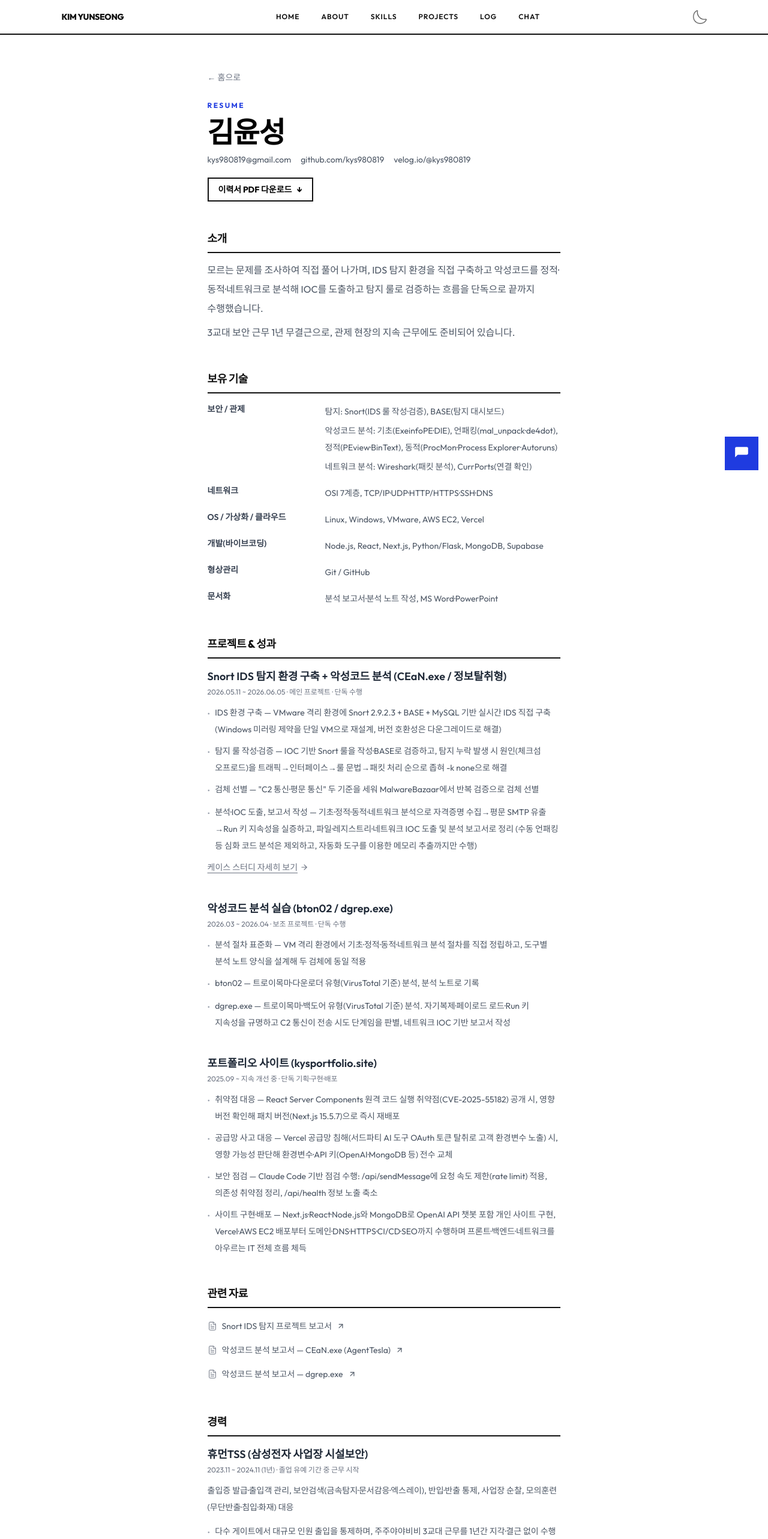
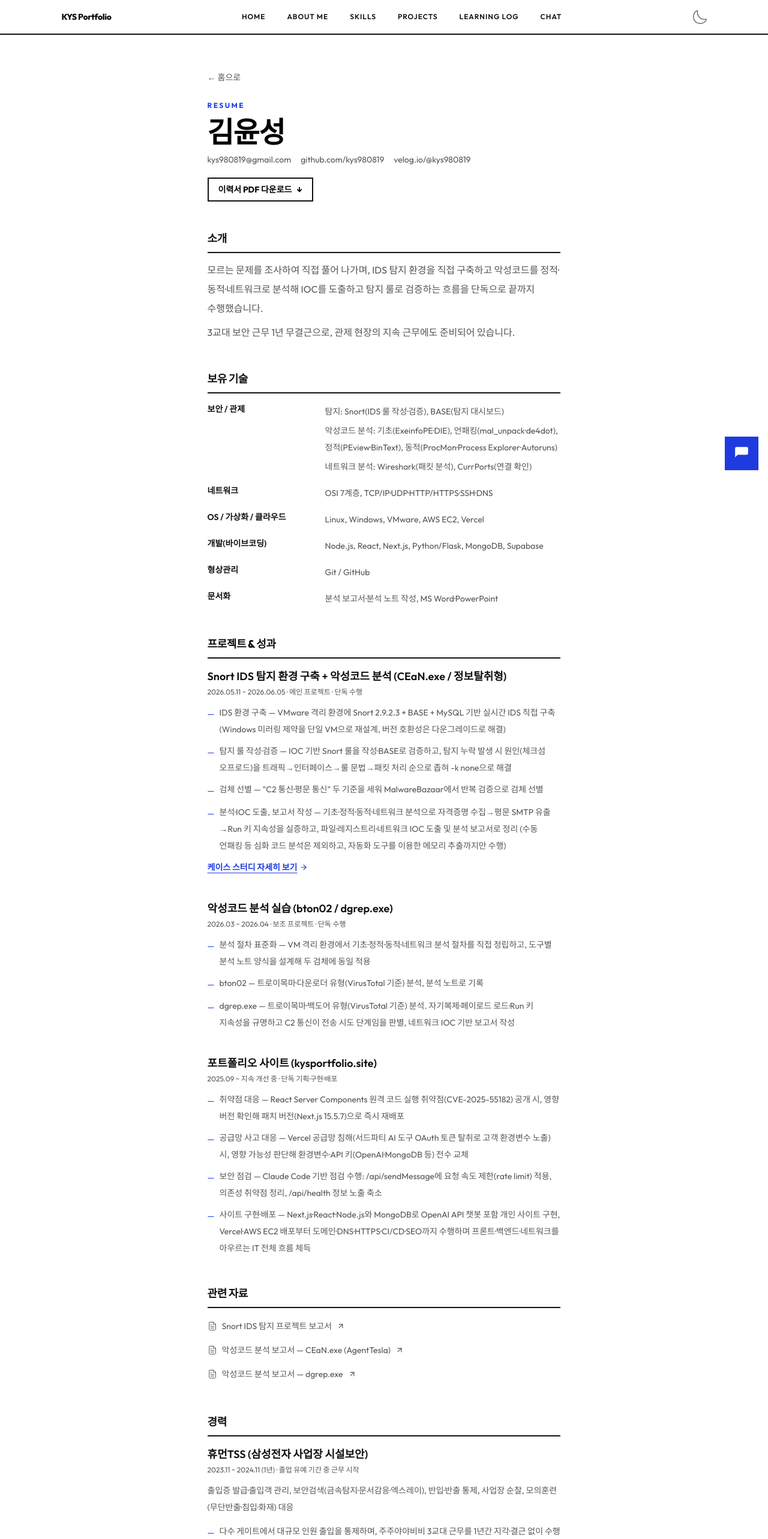
Before and after one commit to kys980819/portfolio, a Next.js app: page /resume in a window 1280 px wide. Shown: the top 2566 px of the page at 60% size. Built offline with nearby package versions, Linux system fonts and the light colour scheme; a web font is replaced by a local one.

Commit message:
리뷰 반영: /resume 본문 팔레트 완성, 임의 변경 문구 원복, 케이스 스터디 잔여 회색 정리

```diff
--- a/app/components/Footer.jsx
+++ b/app/components/Footer.jsx
@@ -7,7 +7,7 @@ const Footer = () => {
   return (
     <div className='mt-20 border-t-2 border-ink dark:border-darkBorder'>
       <div className='max-w-5xl mx-auto px-5 lg:px-8 pt-10'>
-        <p className='text-sm font-extrabold tracking-tight text-ink dark:text-darkText mb-2'>KIM YUNSEONG</p>
+        <p className='text-sm font-extrabold tracking-tight text-ink dark:text-darkText mb-2'>KYS Portfolio</p>
         <div className='w-max flex items-center gap-2'>
             <Image src={assets.mail_icon} alt='이메일 아이콘' className='w-6 dark:hidden'/>
             <Image src={assets.mail_icon_dark} alt='이메일 아이콘' className='w-6 hidden dark:block'/>
--- a/app/components/Header.jsx
+++ b/app/components/Header.jsx
@@ -10,7 +10,7 @@ const Header = () => {
         <div className='grid grid-cols-1 md:grid-cols-[1fr_auto] gap-10 items-start'>
           <div>
             <p className='text-xs font-bold uppercase tracking-[0.2em] text-accent dark:text-darkFocus mb-5'>
-              Security Analyst — Portfolio
+              KYS Portfolio
             </p>
             <h3 className='flex items-end gap-2 text-lg md:text-xl mb-4 font-medium'>
               안녕하세요, 김윤성입니다 <Image src={assets.hand_icon} alt='인사 아이콘' className='w-6'/>
--- a/app/components/Navbar.jsx
+++ b/app/components/Navbar.jsx
@@ -6,10 +6,10 @@ import React, { useEffect, useRef, useState } from 'react'
 
 const NAV_LINKS = [
   { href: '/#top', label: 'Home' },
-  { href: '/#about', label: 'About' },
+  { href: '/#about', label: 'About me' },
   { href: '/#skills', label: 'Skills' },
   { href: '/#projects', label: 'Projects' },
-  { href: '/#learning-log', label: 'Log' },
+  { href: '/#learning-log', label: 'Learning Log' },
   { href: '/#chat', label: 'Chat' },
 ]
 
@@ -50,7 +50,7 @@ const Navbar = () => {
       px-5 lg:px-8 xl:px-[8%] py-4 bg-white border-b-2 border-ink dark:bg-darkTheme dark:border-darkBorder'>
         <a href='/#top' aria-label="홈으로 이동"
           className='text-sm font-extrabold tracking-tight text-ink dark:text-darkText'>
-          KIM YUNSEONG
+          KYS Portfolio
         </a>
 
         <ul className='hidden md:flex items-center gap-7 lg:gap-9 text-xs font-semibold uppercase tracking-[0.08em]'>
--- a/app/components/Projects.jsx
+++ b/app/components/Projects.jsx
@@ -7,8 +7,8 @@ const Projects = () => {
   return (
     <div id='projects' className='w-full border-b border-ink dark:border-darkBorder scroll-mt-20'>
         <div className='max-w-5xl mx-auto px-5 lg:px-8 py-16 md:py-20'>
-            <p className='text-xs font-bold uppercase tracking-[0.2em] text-accent dark:text-darkFocus mb-3'>03 — Work</p>
-            <h2 className='text-4xl md:text-5xl font-extrabold tracking-tight'>Projects</h2>
+            <p className='text-xs font-bold uppercase tracking-[0.2em] text-accent dark:text-darkFocus mb-3'>03 — Projects</p>
+            <h2 className='text-4xl md:text-5xl font-extrabold tracking-tight'>MY Projects</h2>
 
             <div className='grid grid-cols-1 md:grid-cols-2 border-t border-l border-ink dark:border-darkBorder mt-12'>
                 {serviceData.map(({slug, title, description, period, techStack, highlights, troubleshooting, link, attachments}, index)=>(
--- a/app/components/Skills.jsx
+++ b/app/components/Skills.jsx
@@ -44,7 +44,7 @@ const Skills = () => {
   return (
     <div id='skills' className='w-full border-b border-ink dark:border-darkBorder scroll-mt-20'>
       <div className='max-w-5xl mx-auto px-5 lg:px-8 py-16 md:py-20'>
-        <p className='text-xs font-bold uppercase tracking-[0.2em] text-accent dark:text-darkFocus mb-3'>02 — Capabilities</p>
+        <p className='text-xs font-bold uppercase tracking-[0.2em] text-accent dark:text-darkFocus mb-3'>02 — Skills</p>
         <h2 className='text-4xl md:text-5xl font-extrabold tracking-tight'>Skills</h2>
 
         <div className='grid grid-cols-1 sm:grid-cols-2 lg:grid-cols-3 border-t border-l border-ink dark:border-darkBorder mt-12'>
--- a/app/resume/page.js
+++ b/app/resume/page.js
@@ -86,10 +86,10 @@ export default function ResumePage() {
         <div className='print:hidden'>
             <Navbar />
         </div>
-        <main className='px-[8%] md:px-[12%] pt-28 pb-20 max-w-4xl mx-auto min-h-screen dark:bg-darkTheme dark:text-white print:pt-8'>
+        <main className='px-[8%] md:px-[12%] pt-28 pb-20 max-w-4xl mx-auto min-h-screen dark:bg-darkTheme dark:text-darkText print:pt-8'>
             <Link
                 href='/'
-                className='inline-flex items-center gap-1 text-sm text-gray-500 hover:text-gray-700 dark:text-gray-400 dark:hover:text-white print:hidden'
+                className='inline-flex items-center gap-1 text-sm text-sub hover:text-ink dark:text-darkSub dark:hover:text-darkText print:hidden'
             >
                 ← 홈으로
             </Link>
@@ -97,7 +97,7 @@ export default function ResumePage() {
             <header className='mt-6'>
                 <p className='text-xs font-bold uppercase tracking-[0.2em] text-accent dark:text-darkFocus mb-3 print:hidden'>Resume</p>
                 <h1 className='text-4xl md:text-5xl font-extrabold tracking-tight'>김윤성</h1>
-                <ul className='flex flex-wrap gap-x-4 gap-y-1 mt-3 text-sm text-gray-600 dark:text-gray-300'>
+                <ul className='flex flex-wrap gap-x-4 gap-y-1 mt-3 text-sm text-sub dark:text-darkSub'>
                     <li><a href='mailto:kys980819@gmail.com' className='hover:underline'>kys980819@gmail.com</a></li>
                     <li><a href='https://github.com/kys980819' target='_blank' rel='noopener noreferrer' className='hover:underline'>github.com/kys980819</a></li>
                     <li><a href='https://velog.io/@kys980819' target='_blank' rel='noopener noreferrer' className='hover:underline'>velog.io/@kys980819</a></li>
@@ -113,11 +113,11 @@ export default function ResumePage() {
             </header>
 
             <SectionTitle>소개</SectionTitle>
-            <p className='mt-3 text-gray-600 dark:text-white/80 leading-8'>
+            <p className='mt-3 text-sub dark:text-darkSub leading-8'>
                 모르는 문제를 조사하여 직접 풀어 나가며, IDS 탐지 환경을 직접 구축하고 악성코드를 정적·동적·네트워크로 분석해
                 IOC를 도출하고 탐지 룰로 검증하는 흐름을 단독으로 끝까지 수행했습니다.
             </p>
-            <p className='mt-2 text-gray-600 dark:text-white/80 leading-8'>
+            <p className='mt-2 text-sub dark:text-darkSub leading-8'>
                 3교대 보안 근무 1년 무결근으로, 관제 현장의 지속 근무에도 준비되어 있습니다.
             </p>
 
@@ -125,11 +125,11 @@ export default function ResumePage() {
             <dl className='mt-4 space-y-4'>
                 {skills.map(({ area, items }) => (
                     <div key={area} className='sm:grid sm:grid-cols-[180px_1fr] sm:gap-4'>
-                        <dt className='text-sm font-semibold text-gray-700 dark:text-white'>{area}</dt>
+                        <dt className='text-sm font-semibold text-ink dark:text-darkText'>{area}</dt>
                         <dd className='mt-1 sm:mt-0'>
                             <ul className='space-y-1'>
                                 {items.map((item, i) => (
-                                    <li key={i} className='text-sm text-gray-600 dark:text-white/80 leading-7'>{item}</li>
+                                    <li key={i} className='text-sm text-sub dark:text-darkSub leading-7'>{item}</li>
                                 ))}
                             </ul>
                         </dd>
@@ -141,12 +141,12 @@ export default function ResumePage() {
             <div className='mt-4 space-y-10'>
                 {projects.map(({ title, meta, bullets, detailLink }) => (
                     <section key={title}>
-                        <h3 className='text-lg font-semibold text-gray-800 dark:text-white'>{title}</h3>
-                        <p className='text-xs text-gray-500 dark:text-gray-400 mt-1'>{meta}</p>
+                        <h3 className='text-lg font-semibold text-ink dark:text-darkText'>{title}</h3>
+                        <p className='text-xs text-sub dark:text-darkSub mt-1'>{meta}</p>
                         <ul className='mt-3 space-y-2'>
                             {bullets.map((item, i) => (
-                                <li key={i} className='text-sm text-gray-600 dark:text-white/80 leading-7 flex items-start gap-2'>
-                                    <span className='text-gray-400 mt-0.5'>•</span>
+                                <li key={i} className='text-sm text-sub dark:text-darkSub leading-7 flex items-start gap-2'>
+                                    <span className='text-accent dark:text-darkFocus mt-0.5'>—</span>
                                     <span>{item}</span>
                                 </li>
                             ))}
@@ -154,7 +154,7 @@ export default function ResumePage() {
                         {detailLink && (
                             <Link
                                 href={detailLink}
-                                className='inline-flex items-center gap-1 text-sm mt-3 text-gray-500 hover:text-gray-700 dark:text-gray-400 dark:hover:text-white underline underline-offset-4 print:hidden'
+                                className='inline-flex items-center gap-1 text-sm font-semibold mt-3 text-accent hover:opacity-80 dark:text-darkFocus underline underline-offset-4 print:hidden'
                             >
                                 케이스 스터디 자세히 보기
                                 <ArrowRight className='h-3.5 w-3.5' aria-hidden />
@@ -173,9 +173,9 @@ export default function ResumePage() {
                             target='_blank'
                             rel='noopener noreferrer'
                             aria-label={`${label} 열기 (PDF)`}
-                            className='inline-flex items-center gap-2 text-sm text-gray-600 dark:text-white/80 hover:underline'
+                            className='inline-flex items-center gap-2 text-sm text-sub dark:text-darkSub hover:underline'
                         >
-                            <FileText className='h-4 w-4 text-gray-500 dark:text-gray-400' strokeWidth={1.5} aria-hidden />
+                            <FileText className='h-4 w-4 text-sub dark:text-darkSub' strokeWidth={1.5} aria-hidden />
                             {label}
                             <ArrowUpRight className='h-3.5 w-3.5' aria-hidden />
                         </a>
@@ -185,9 +185,9 @@ export default function ResumePage() {
 
             <SectionTitle>경력</SectionTitle>
             <section className='mt-4'>
-                <h3 className='text-lg font-semibold text-gray-800 dark:text-white'>휴먼TSS (삼성전자 사업장 시설보안)</h3>
-                <p className='text-xs text-gray-500 dark:text-gray-400 mt-1'>2023.11 ~ 2024.11 (1년) · 졸업 유예 기간 중 근무 시작</p>
-                <p className='mt-3 text-sm text-gray-600 dark:text-white/80 leading-7'>
+                <h3 className='text-lg font-semibold text-ink dark:text-darkText'>휴먼TSS (삼성전자 사업장 시설보안)</h3>
+                <p className='text-xs text-sub dark:text-darkSub mt-1'>2023.11 ~ 2024.11 (1년) · 졸업 유예 기간 중 근무 시작</p>
+                <p className='mt-3 text-sm text-sub dark:text-darkSub leading-7'>
                     출입증 발급·출입객 관리, 보안검색(금속탐지·문서감응·엑스레이), 반입·반출 통제, 사업장 순찰, 모의훈련(무단반출·침입·화재) 대응
                 </p>
                 <ul className='mt-3 space-y-2'>
@@ -196,8 +196,8 @@ export default function ResumePage() {
                         '단독 근무가 많은 초기 환경에서 표준업무절차를 자기 언어로 재구성한 절차서를 비번에 직접 제작해 빠르게 적응, 동기·선배보다 이른 적응으로 신뢰도 있는 평가 받음',
                         '다양한 매뉴얼과 지속적으로 올라오는 공지를 빠르게 숙지해 이후 선배들이 먼저 업무를 확인하는 위치가 됨',
                     ].map((item, i) => (
-                        <li key={i} className='text-sm text-gray-600 dark:text-white/80 leading-7 flex items-start gap-2'>
-                            <span className='text-gray-400 mt-0.5'>•</span>
+                        <li key={i} className='text-sm text-sub dark:text-darkSub leading-7 flex items-start gap-2'>
+                            <span className='text-accent dark:text-darkFocus mt-0.5'>—</span>
                             <span>{item}</span>
                         </li>
                     ))}
@@ -205,7 +205,7 @@ export default function ResumePage() {
             </section>
 
             <SectionTitle>보조 경험 — 네트워크 구성</SectionTitle>
-            <p className='mt-3 text-sm text-gray-600 dark:text-white/80 leading-7'>
+            <p className='mt-3 text-sm text-sub dark:text-darkSub leading-7'>
                 기가 지원 스위치 교체로 기가인터넷 구간을 확대하고, 이후 통신사 공유기가 방마다 분할하던 분절 구조를 거실 무선
                 공유기 중심의 단일 서브넷(하나의 로컬 네트워크)으로 통합해 홈네트워크를 단계적으로 재구성
             </p>
@@ -220,8 +220,8 @@ export default function ResumePage() {
                     ['근무 조건', '24시간(3교대) 교대근무 가능 · 해외여행 결격사유 없음'],
                 ].map(([term, desc]) => (
                     <div key={term} className='sm:grid sm:grid-cols-[180px_1fr] sm:gap-4'>
-                        <dt className='text-sm font-semibold text-gray-700 dark:text-white'>{term}</dt>
-                        <dd className='mt-1 sm:mt-0 text-sm text-gray-600 dark:text-white/80 leading-7'>{desc}</dd>
+                        <dt className='text-sm font-semibold text-ink dark:text-darkText'>{term}</dt>
+                        <dd className='mt-1 sm:mt-0 text-sm text-sub dark:text-darkSub leading-7'>{desc}</dd>
                     </div>
                 ))}
             </dl>
```
Also changed, not shown: app/projects/[slug]/page.js (+4 -4 lines).
